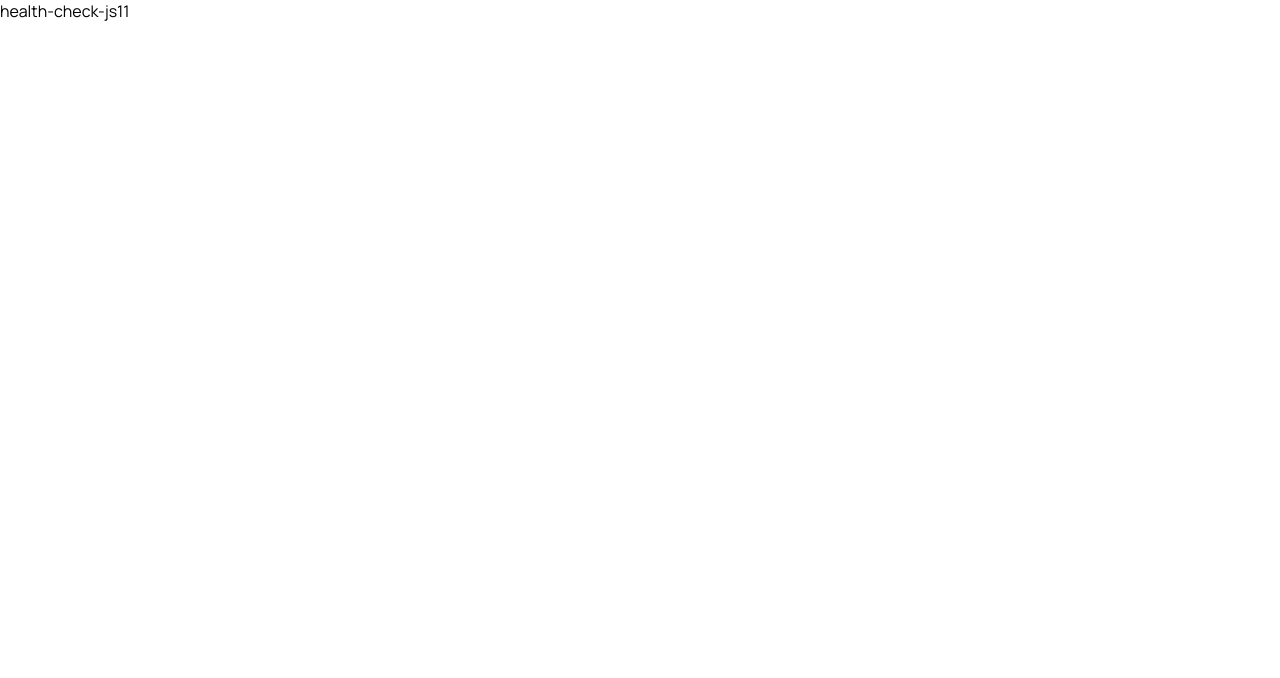
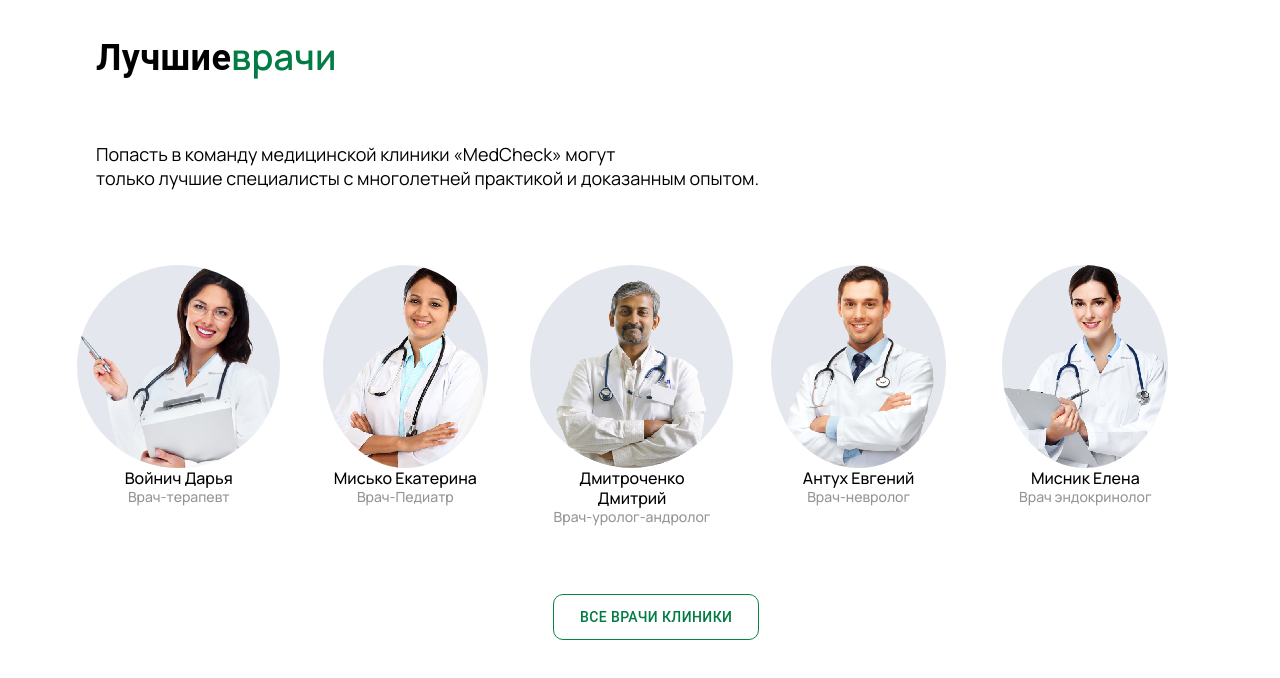
Before and after one commit to peaksoft-school/health-check-js11, a React (Create React App) app: page / in a window 1280 px wide. Shown: the top 678 px of the page. Built offline with nearby package versions, Linux system fonts and the light colour scheme.

Commit message:
change best doctors

```diff
--- a/src/App.jsx
+++ b/src/App.jsx
@@ -1,7 +1,14 @@
 import './App.css'
+import BestDoctors from './components/BestDoctors/BestDoctors'
+// import BestDoctors from './components/BestDoctors/BestDoctors'
 
 const App = () => {
-   return <div>health-check-js11</div>
+   return (
+      <div>
+         {/* health-check-js11 */}
+         <BestDoctors />
+      </div>
+   )
 }
 
 export default App
--- a/src/components/BestDoctors/BestDoctors.jsx
+++ b/src/components/BestDoctors/BestDoctors.jsx
@@ -2,36 +2,35 @@ import { Grid, Typography, styled } from '@mui/material'
 import { INFO_DOCTORS } from '../../utils/constants/index'
 import Button from '../UI/Button'
 
-const BestDoctors = () => {
-   return (
+const BestDoctors = () => (
    <StyledBlock>
       <StyledMainText>
-            Лучшие <Typography variant="p">врачи </Typography>
+         Лучшие
+         <Typography variant="p">врачи </Typography>
       </StyledMainText>
+
       <StyledSmallText variant="p">
          Попасть в команду медицинской клиники «MedCheck» могут <br />
-            только лучшие специалисты с многолетней практикой и доказанным
-            опытом.
+         только лучшие специалисты с многолетней практикой и доказанным опытом.
       </StyledSmallText>
+
       <StyledContainer container spacing={2}>
          {INFO_DOCTORS.map(({ id, name, doctor, image }) => (
-               <Grid item xs={6} sm={3} md={2} key={id} className="doctorCard">
-                  <div className="imgWrapper">
-                     <img className="img" src={image} alt="hdhal" />
-                  </div>
-                  <Grid className="name" variant="h5">
-                     {name}
-                  </Grid>
-                  <Grid className="doctor" variant="h6">
-                     {doctor}
-                  </Grid>
+            <Grid item xs={6} sm={3} md={2} key={id}>
+               <StyledImgWrapper>
+                  <StyledImg src={image} alt="doctor" />
+               </StyledImgWrapper>
+
+               <StyledName>{name}</StyledName>
+
+               <StyledDoctor>{doctor}</StyledDoctor>
             </Grid>
          ))}
       </StyledContainer>
+
       <StyledButton variant="shortBtn">Все врачи клиники</StyledButton>
    </StyledBlock>
 )
-}
 
 export default BestDoctors
 
@@ -46,53 +45,56 @@ const StyledMainText = styled(Typography)(({ theme }) => ({
    fontSize: '2.25rem',
    fontWeight: '600',
    lineHeight: 'normal',
+
    '.MuiTypography-root': {
       color: theme.palette.primary.darkGreen,
    },
+
    marginBottom: '1.7em',
 }))
 
-const StyledContainer = styled(Grid)(({ theme }) => ({
+const StyledContainer = styled(Grid)(() => ({
    paddingTop: '4.6875em',
    display: 'flex',
    justifyContent: 'space-between',
    flexWrap: 'wrap',
    width: '100%',
+   cursor: 'pointer',
 
    '& .doctorCard': {
       flexBasis: '48%',
       marginBottom: '2em',
    },
+}))
 
-   '& .imgWrapper': {
+const StyledImgWrapper = styled('div')(() => ({
    width: '100%',
    display: 'flex',
    justifyContent: 'center',
-   },
+}))
 
-   '& .img': {
+const StyledImg = styled('img')(({ theme }) => ({
    width: '203px',
    height: '203px',
    borderRadius: '50%',
-      backgroundColor: '#E4E7EE',
+   backgroundColor: theme.palette.secondary.linearGradient,
    display: 'block',
    imageRendering: 'pixelated',
-   },
+}))
 
-   '& .name': {
+const StyledName = styled(Grid)(() => ({
    textAlign: 'center',
    fontSize: '1em',
    fontWeight: '500',
    lineHeight: '1.25em',
-   },
+}))
 
-   '& .doctor': {
+const StyledDoctor = styled(Grid)(({ theme }) => ({
    color: theme.palette.secondary.lightGrey,
    textAlign: 'center',
    fontSize: '0.875em',
    fontWeight: '500',
    lineHeight: '1.25em',
-   },
 }))
 
 const StyledButton = styled(Button)(() => ({
--- a/src/components/whyWe/Why-we.jsx
+++ b/src/components/whyWe/Why-we.jsx
@@ -1,6 +1,6 @@
 import React from 'react'
 import { Typography, Grid, styled } from '@mui/material'
-import { data } from '../../utils/constants/index'
+import { HEADER_SOCIALS } from '../../utils/constants/index'
 
 const WhyWe = () => {
    return (
@@ -9,7 +9,7 @@ const WhyWe = () => {
             Почему <Typography variant="p">нас выбирают? </Typography>
          </StyledMainText>
          <StyledContainerGrid container spacing={2} direction="row">
-            {data.map((item) => (
+            {HEADER_SOCIALS.map((item) => (
                <StyledGrid key={item.key}>
                   <StyledNumber variant="h1">{item.number}</StyledNumber>
                   <StyledWhy variant="h5">{item.title}</StyledWhy>
--- a/src/utils/constants/index.js
+++ b/src/utils/constants/index.js
@@ -38,7 +38,7 @@ const INFO_DOCTORS = [
       image: fifth,
       name: 'Мисник Елена',
       doctor: 'Врач эндокринолог',
-      id: 4,
+      id: 5,
    },
 ]
 
```
Lines whose indentation alone changed are shown as unchanged.
